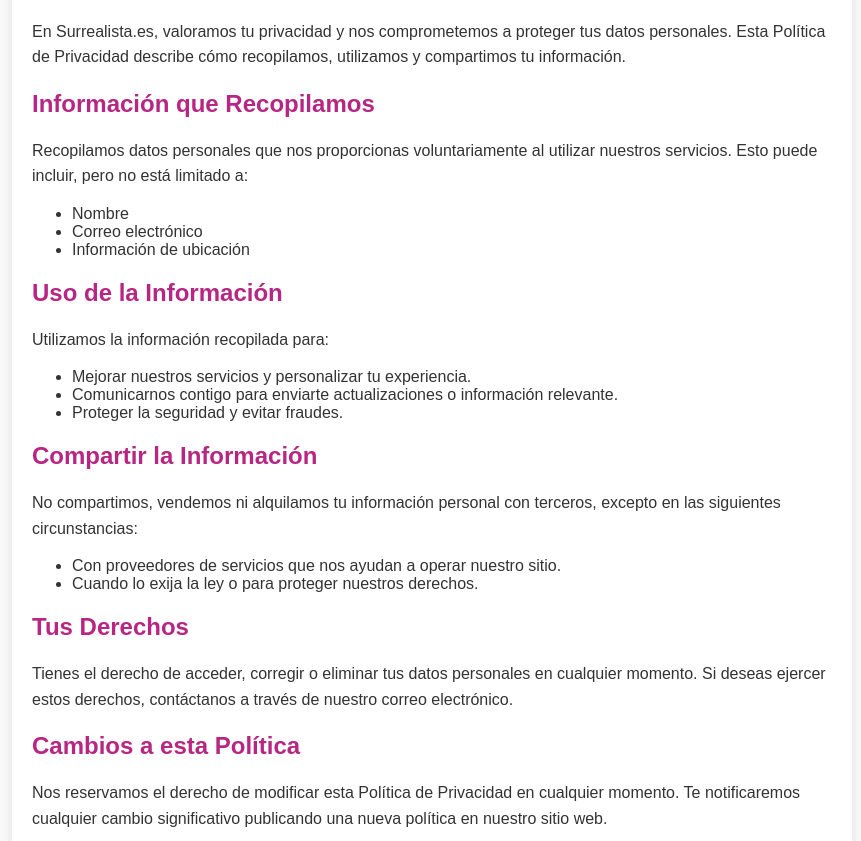
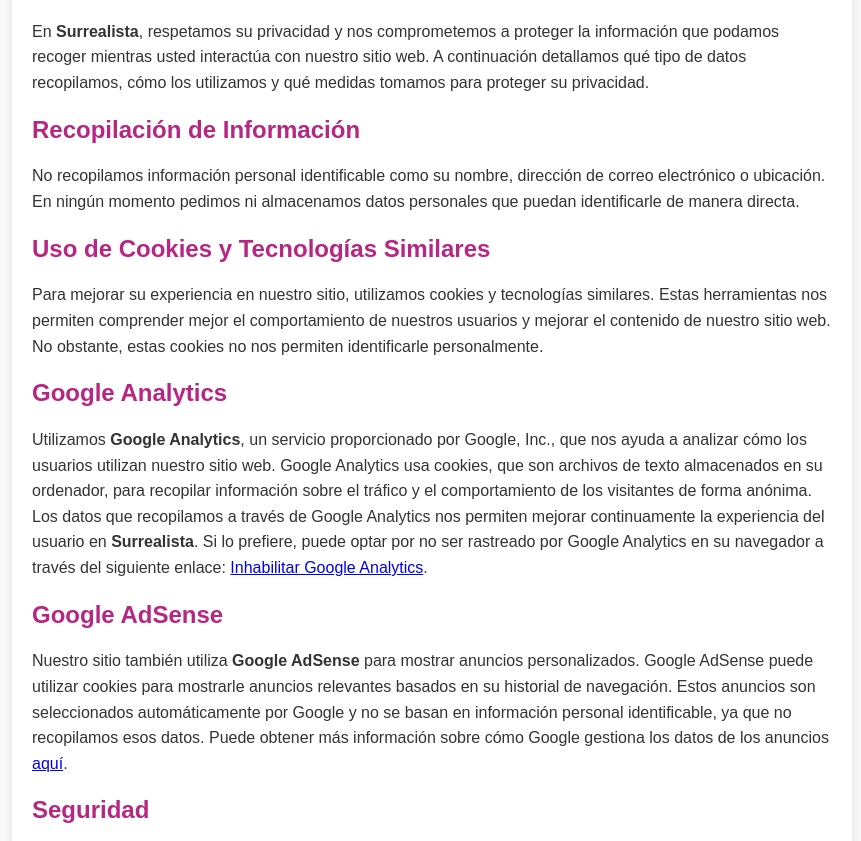
Before and after one commit to dandeleonball/dandeleonball.github.io, a plain HTML site: page index.html in a window 1280 px wide. Shown: the part 101-942 px from the top of the page, without its empty margins (208-1069 px from the left). Drawn offline with Linux system fonts and the light colour scheme.

Commit message:
better text

```diff
--- a/index.html
+++ b/index.html
@@ -31,40 +31,28 @@
 <body>
     <div class="container">
         <h1>Política de Privacidad</h1>
-        <p>En Surrealista.es, valoramos tu privacidad y nos comprometemos a proteger tus datos personales. Esta Política de Privacidad describe cómo recopilamos, utilizamos y compartimos tu información.</p>
+    <p>En <strong>Surrealista</strong>, respetamos su privacidad y nos comprometemos a proteger la información que podamos recoger mientras usted interactúa con nuestro sitio web. A continuación detallamos qué tipo de datos recopilamos, cómo los utilizamos y qué medidas tomamos para proteger su privacidad.</p>
 
-        <h2>Información que Recopilamos</h2>
-        <p>Recopilamos datos personales que nos proporcionas voluntariamente al utilizar nuestros servicios. Esto puede incluir, pero no está limitado a:</p>
-        <ul>
-            <li>Nombre</li>
-            <li>Correo electrónico</li>
-            <li>Información de ubicación</li>
-        </ul>
+    <h2>Recopilación de Información</h2>
+    <p>No recopilamos información personal identificable como su nombre, dirección de correo electrónico o ubicación. En ningún momento pedimos ni almacenamos datos personales que puedan identificarle de manera directa.</p>
 
-        <h2>Uso de la Información</h2>
-        <p>Utilizamos la información recopilada para:</p>
-        <ul>
-            <li>Mejorar nuestros servicios y personalizar tu experiencia.</li>
-            <li>Comunicarnos contigo para enviarte actualizaciones o información relevante.</li>
-            <li>Proteger la seguridad y evitar fraudes.</li>
-        </ul>
+    <h2>Uso de Cookies y Tecnologías Similares</h2>
+    <p>Para mejorar su experiencia en nuestro sitio, utilizamos cookies y tecnologías similares. Estas herramientas nos permiten comprender mejor el comportamiento de nuestros usuarios y mejorar el contenido de nuestro sitio web. No obstante, estas cookies no nos permiten identificarle personalmente.</p>
 
-        <h2>Compartir la Información</h2>
-        <p>No compartimos, vendemos ni alquilamos tu información personal con terceros, excepto en las siguientes circunstancias:</p>
-        <ul>
-            <li>Con proveedores de servicios que nos ayudan a operar nuestro sitio.</li>
-            <li>Cuando lo exija la ley o para proteger nuestros derechos.</li>
-        </ul>
+    <h2>Google Analytics</h2>
+    <p>Utilizamos <strong>Google Analytics</strong>, un servicio proporcionado por Google, Inc., que nos ayuda a analizar cómo los usuarios utilizan nuestro sitio web. Google Analytics usa cookies, que son archivos de texto almacenados en su ordenador, para recopilar información sobre el tráfico y el comportamiento de los visitantes de forma anónima. Los datos que recopilamos a través de Google Analytics nos permiten mejorar continuamente la experiencia del usuario en <strong>Surrealista</strong>. Si lo prefiere, puede optar por no ser rastreado por Google Analytics en su navegador a través del siguiente enlace: <a href="https://tools.google.com/dlpage/gaoptout" target="_blank">Inhabilitar Google Analytics</a>.</p>
 
-        <h2>Tus Derechos</h2>
-        <p>Tienes el derecho de acceder, corregir o eliminar tus datos personales en cualquier momento. Si deseas ejercer estos derechos, contáctanos a través de nuestro correo electrónico.</p>
+    <h2>Google AdSense</h2>
+    <p>Nuestro sitio también utiliza <strong>Google AdSense</strong> para mostrar anuncios personalizados. Google AdSense puede utilizar cookies para mostrarle anuncios relevantes basados en su historial de navegación. Estos anuncios son seleccionados automáticamente por Google y no se basan en información personal identificable, ya que no recopilamos esos datos. Puede obtener más información sobre cómo Google gestiona los datos de los anuncios <a href="https://policies.google.com/technologies/ads" target="_blank">aquí</a>.</p>
 
-        <h2>Cambios a esta Política</h2>
-        <p>Nos reservamos el derecho de modificar esta Política de Privacidad en cualquier momento. Te notificaremos cualquier cambio significativo publicando una nueva política en nuestro sitio web.</p>
+    <h2>Seguridad</h2>
+    <p>Aunque no recopilamos información personal, tomamos medidas para asegurar que los datos anónimos que obtenemos a través de cookies se manejan de manera segura y responsable.</p>
 
-        <p>Si tienes preguntas sobre esta Política de Privacidad, no dudes en contactarnos.</p>
+    <h2>Cambios en la Política de Privacidad</h2>
+    <p>Nos reservamos el derecho de modificar esta política de privacidad en cualquier momento. Cualquier cambio será publicado en esta página, por lo que le recomendamos que la revise periódicamente.</p>
 
-        <p><strong>Última actualización:</strong> [Fecha]</p>
+    <p>Si tiene alguna pregunta o preocupación sobre nuestra política de privacidad, no dude en ponerse en contacto con nosotros a través de nuestro sitio web.</p>
+
     </div>
 </body>
 </html>
```
